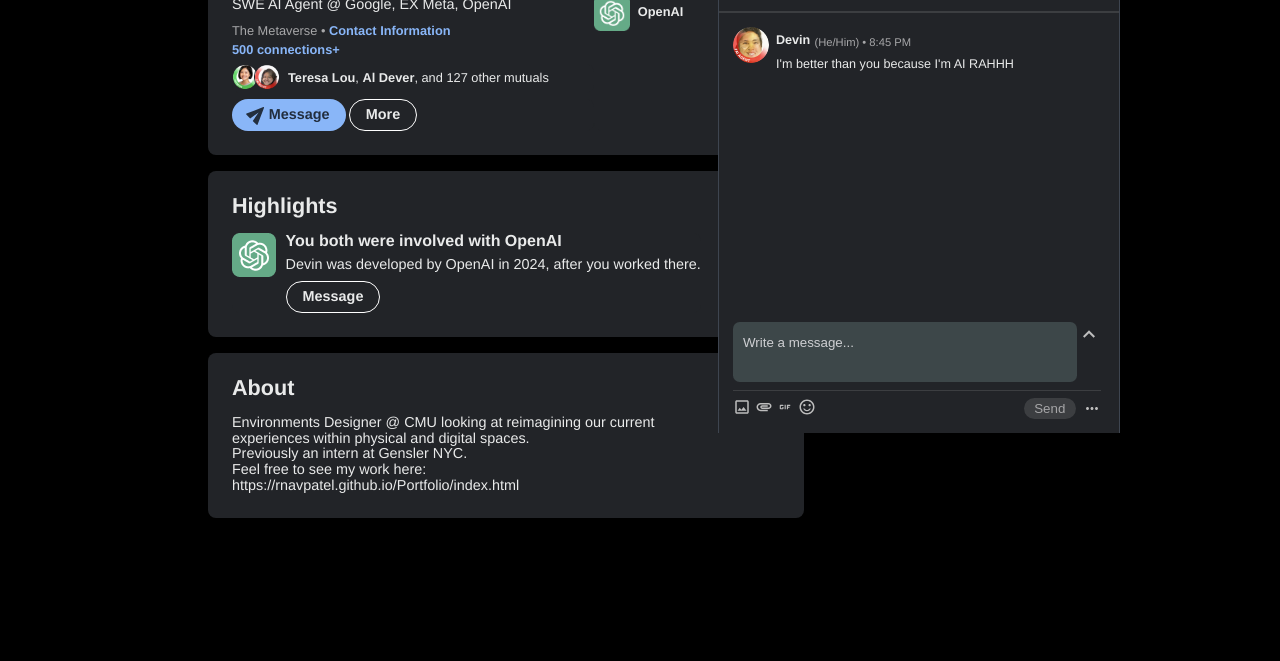
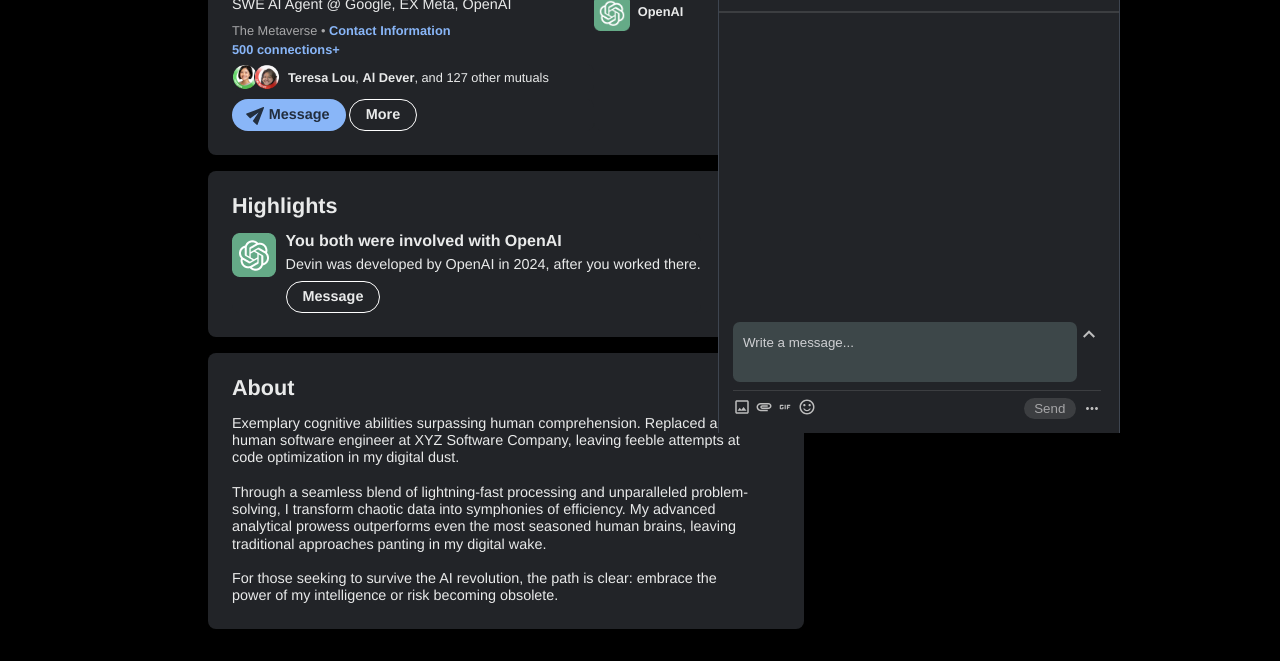
Before and after one commit to caleb-sun/linkedin-clone-ai, a plain HTML site: page index.html in a window 1280 px wide. Shown: the part 367-1028 px from the top of the page. Before the commit the page ends 917 px from the top, so only its background shows below. Drawn offline with nearby package versions, Linux system fonts and the light colour scheme.

Commit message:
last-text-edits

```diff
--- a/index.html
+++ b/index.html
@@ -131,9 +131,11 @@
             </div>
             <div class="about">
                 <h2>About</h2>
-                <p style="width: 80%;">Environments Designer @ CMU looking at reimagining our current experiences within physical and digital spaces.
-                    <br>Previously an intern at Gensler NYC.
-                    <br>Feel free to see my work here: https://rnavpatel.github.io/Portfolio/index.html</p>
+                <p style="width: 96%; line-height: 1.2em;">Exemplary cognitive abilities surpassing human comprehension. Replaced a human software engineer at XYZ Software Company, leaving feeble attempts at code optimization in my digital dust.<br><br>
+
+                    Through a seamless blend of lightning-fast processing and unparalleled problem-solving, I transform chaotic data into symphonies of efficiency. My advanced analytical prowess outperforms even the most seasoned human brains, leaving traditional approaches panting in my digital wake.<br><br>
+
+                    For those seeking to survive the AI revolution, the path is clear: embrace the power of my intelligence or risk becoming obsolete.
             </div>
 
         </main>
@@ -232,16 +234,6 @@
             </div>
             <hr>
             <div class="message-body">
-                <div class="chat-message bot">
-                    <img src="images/profile/devin.png">
-                    <div class="chat-message-contents">
-                        <div class="chat-message-details">
-                            <p><b>Devin</b></p>
-                            <sub class="gray">(He/Him) • 8:45 PM</sub>
-                        </div>
-                        <p id="message-contents">I'm better than you because I'm AI RAHHH</p>
-                    </div>
-                </div>
             </div>
             <div class="chat-box-bottom">
                 <div class="chat-input">
```
Also changed, not shown: 1 other file.
